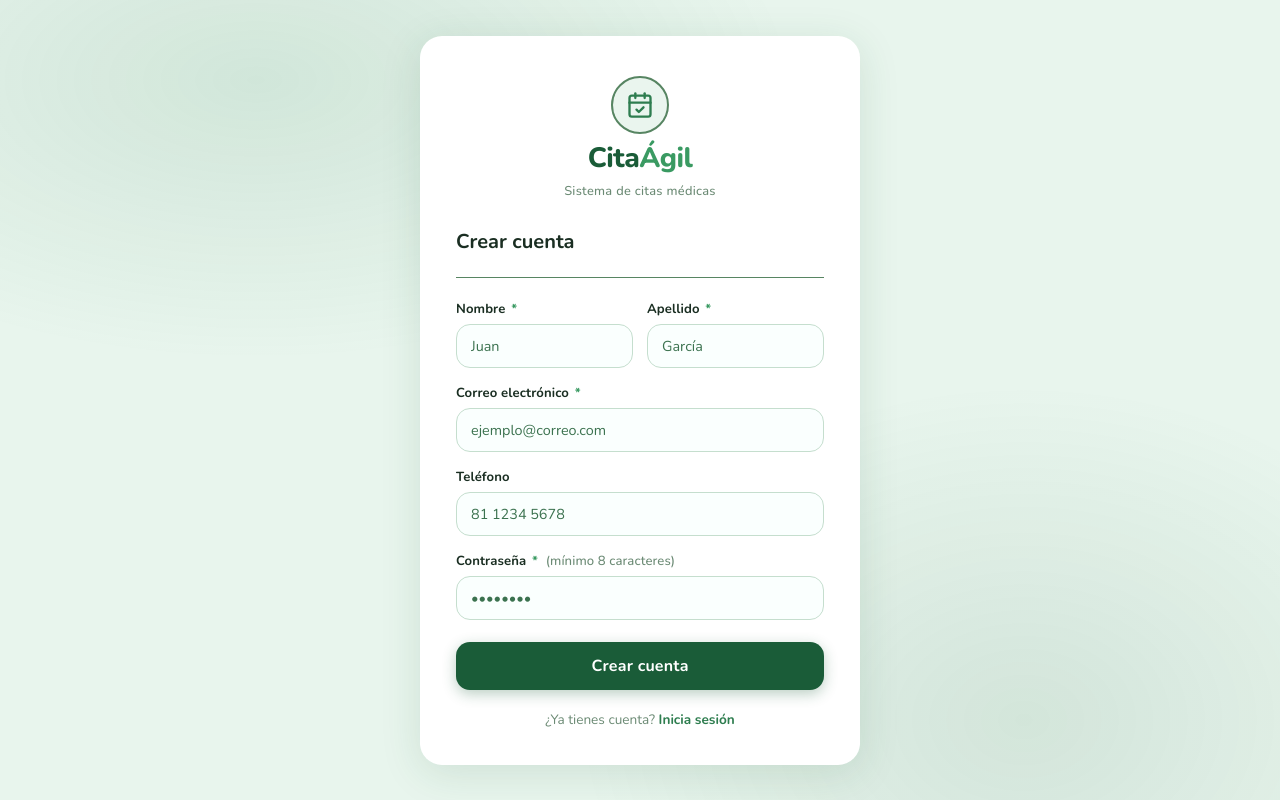
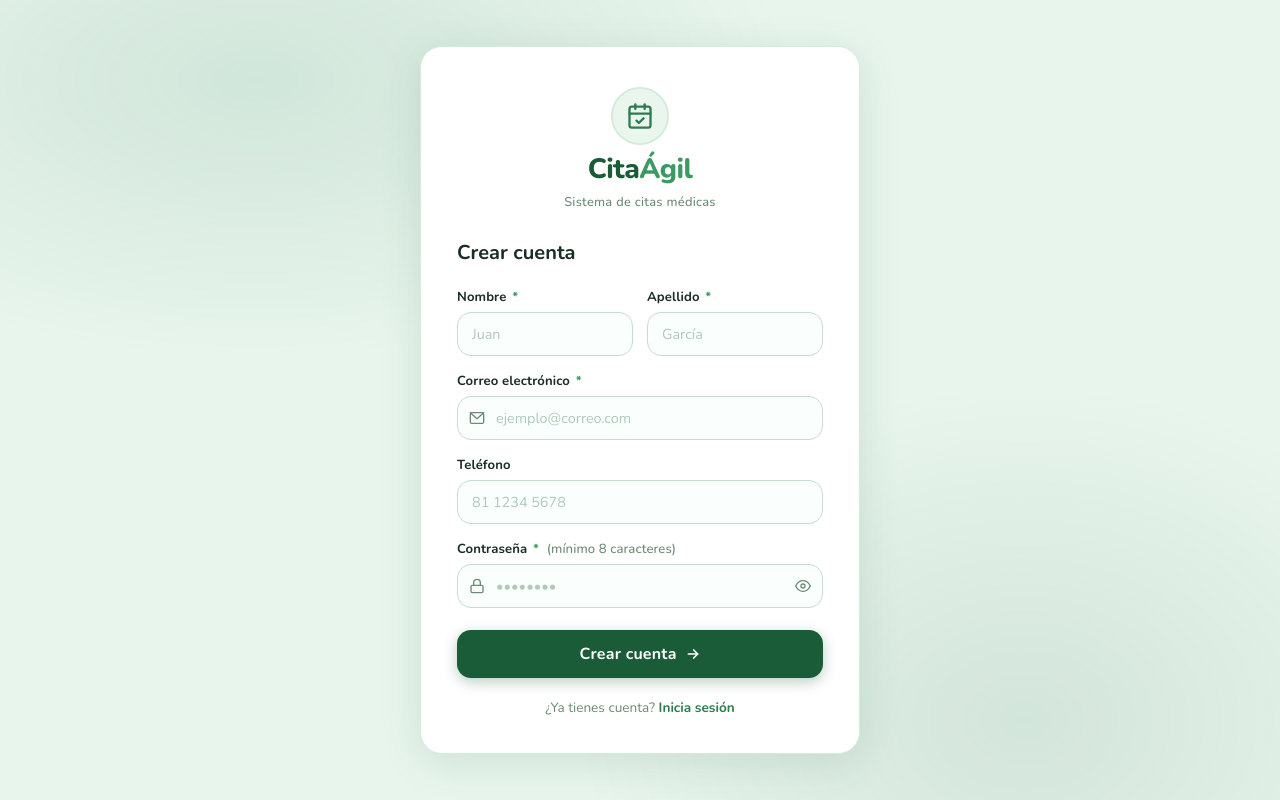
Before and after one commit to IIRandyII/Sistema-de-Gesti-n-Citas-Medicas, a PHP site: page /CitaAgil1/pages/register.php in a window 1280 px wide. Run offline with PHP 8.4, Linux system fonts and the light colour scheme.

Commit message:
feat: improve auth UI - add card border, remove divider, input icons and toggle password visibility, arrow button

```diff
--- a/assets/css/auth.css
+++ b/assets/css/auth.css
@@ -12,7 +12,7 @@
   --green-dark:   #1a5c38;
   --green-main:   #2e7d4f;
   --green-mid:    #3a9a62;
-  --green-light:  #578562;
+  --green-light:  #d4edda;
   --green-xlight: #eaf5ee;
   --bg:           #e8f5ed;
   --card:         #ffffff;
@@ -61,6 +61,7 @@ body::before {
   box-shadow: var(--shadow);
   padding: 40px 36px 36px;
   animation: slideUp .45s cubic-bezier(.22,1,.36,1) both;
+  border: 1.5px solid var(--green-light);
 }
 
 @keyframes slideUp {
@@ -112,12 +113,38 @@ body::before {
   margin-bottom: 22px;
 }
 
-/* ── DIVIDER ── */
-.divider {
-  width: 100%;
-  height: 1px;
-  background: var(--green-light);
-  margin: 6px 0 22px;
+/* ── DIVIDER — eliminado visualmente ── */
+.divider { display: none; }
+
+/* ── INPUT CON ICONO ── */
+.input-wrap {
+  position: relative;
+  display: flex;
+  align-items: center;
+}
+
+.input-wrap .icon-left,
+.input-wrap .icon-right {
+  position: absolute;
+  top: 50%;
+  transform: translateY(-50%);
+  display: flex;
+  align-items: center;
+  pointer-events: none;
+  color: var(--muted);
+}
+
+.input-wrap .icon-left  { left: 12px; }
+.input-wrap .icon-right { right: 12px; pointer-events: all; cursor: pointer; }
+
+.input-wrap .icon-right:hover { color: var(--green-main); }
+
+.input-wrap input {
+  padding-left: 38px;
+}
+
+.input-wrap input.has-right {
+  padding-right: 38px;
 }
 
 /* ── FORM ── */
@@ -159,7 +186,7 @@ input {
   outline: none;
 }
 
-input::placeholder { color: #3b724f; }
+input::placeholder { color: #b0c9b9; }
 
 input:focus {
   border-color: var(--green-mid);
@@ -191,6 +218,10 @@ input.error { border-color: var(--error); }
   letter-spacing: .2px;
   transition: background .2s, transform .15s, box-shadow .2s;
   box-shadow: 0 4px 14px rgba(26,92,56,.30);
+  display: flex;
+  align-items: center;
+  justify-content: center;
+  gap: 8px;
 }
 
 .btn-primary:hover {
--- a/assets/css/js/auth.js
+++ b/assets/css/js/auth.js
@@ -27,3 +27,15 @@ function setError(errorId, show) {
 function isValidEmail(email) {
   return /^[^\s@]+@[^\s@]+\.[^\s@]+$/.test(email);
 }
+
+/**
+ * Alterna visibilidad de un campo password.
+ * @param {string} inputId - id del input
+ * @param {HTMLElement} btn - el icono clickeado
+ */
+function togglePass(inputId, btn) {
+  const input = document.getElementById(inputId);
+  const isText = input.type === 'text';
+  input.type = isText ? 'password' : 'text';
+  btn.style.color = isText ? '' : 'var(--green-main)';
+}
--- a/pages/register.php
+++ b/pages/register.php
@@ -33,7 +33,6 @@
 
     <!-- Formulario -->
     <div class="page-title">Crear cuenta</div>
-    <div class="divider"></div>
 
     <div class="form-row">
       <div class="field">
@@ -50,7 +49,14 @@
 
     <div class="field">
       <label for="reg-email">Correo electrónico <span class="req">*</span></label>
-      <input id="reg-email" type="email" placeholder="ejemplo@correo.com"/>
+      <div class="input-wrap">
+        <span class="icon-left">
+          <svg width="16" height="16" viewBox="0 0 24 24" fill="none" stroke="currentColor" stroke-width="2" stroke-linecap="round" stroke-linejoin="round">
+            <rect x="2" y="4" width="20" height="16" rx="2"/><polyline points="2,4 12,13 22,4"/>
+          </svg>
+        </span>
+        <input id="reg-email" type="email" placeholder="ejemplo@correo.com"/>
+      </div>
       <span class="error-msg" id="err-reg-email">Ingresa un correo válido.</span>
     </div>
 
@@ -64,11 +70,28 @@
         Contraseña <span class="req">*</span>
         <span class="hint">(mínimo 8 caracteres)</span>
       </label>
-      <input id="reg-pass" type="password" placeholder="••••••••"/>
+      <div class="input-wrap">
+        <span class="icon-left">
+          <svg width="16" height="16" viewBox="0 0 24 24" fill="none" stroke="currentColor" stroke-width="2" stroke-linecap="round" stroke-linejoin="round">
+            <rect x="3" y="11" width="18" height="11" rx="2"/><path d="M7 11V7a5 5 0 0 1 10 0v4"/>
+          </svg>
+        </span>
+        <input id="reg-pass" type="password" placeholder="••••••••" class="has-right"/>
+        <span class="icon-right" onclick="togglePass('reg-pass', this)">
+          <svg width="16" height="16" viewBox="0 0 24 24" fill="none" stroke="currentColor" stroke-width="2" stroke-linecap="round" stroke-linejoin="round">
+            <path d="M1 12s4-8 11-8 11 8 11 8-4 8-11 8-11-8-11-8z"/><circle cx="12" cy="12" r="3"/>
+          </svg>
+        </span>
+      </div>
       <span class="error-msg" id="err-reg-pass">Mínimo 8 caracteres.</span>
     </div>
 
-    <button class="btn-primary" onclick="handleRegister()">Crear cuenta</button>
+    <button class="btn-primary" onclick="handleRegister()">
+      Crear cuenta
+      <svg width="16" height="16" viewBox="0 0 24 24" fill="none" stroke="currentColor" stroke-width="2.5" stroke-linecap="round" stroke-linejoin="round">
+        <line x1="5" y1="12" x2="19" y2="12"/><polyline points="13 6 19 12 13 18"/>
+      </svg>
+    </button>
 
     <div class="footer-link">
       ¿Ya tienes cuenta? <a href="login.php">Inicia sesión</a>
```
Also changed, not shown: pages/login.php (+27 -4 lines).
